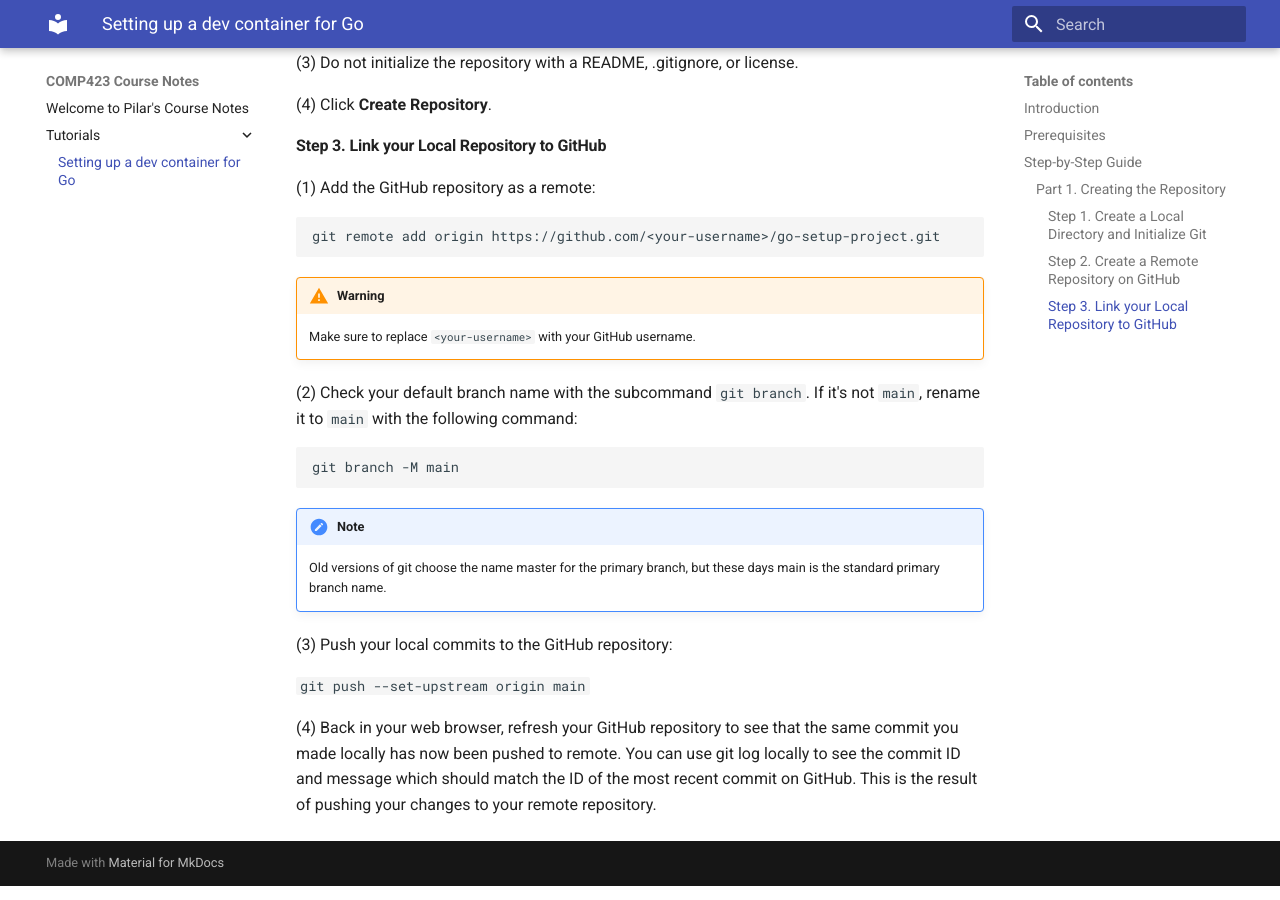
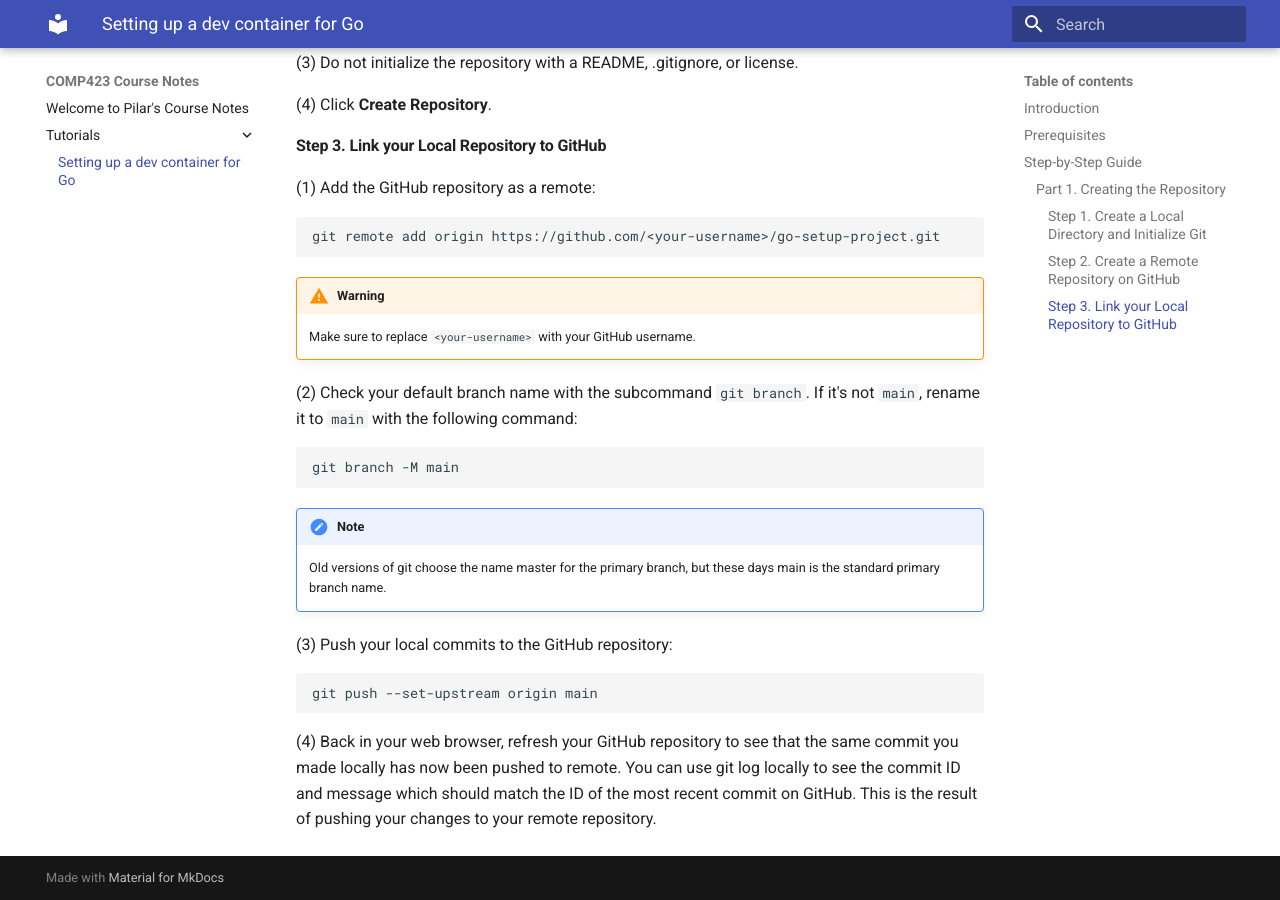
Before and after one commit to mchia157/comp423-course-notes, an MkDocs documentation site: the page built from docs/tutorials/go-setup.md, in a window 1280 px wide and 900 px high, scrolled down 1611 px. Built offline with MkDocs 1.6.1 and Material for MkDocs 9.7.7, drawn with Linux system fonts in a browser that asks for light colours.

Commit message:
Fixed code blocks

````diff
--- a/docs/tutorials/go-setup.md
+++ b/docs/tutorials/go-setup.md
@@ -76,6 +76,8 @@ git branch -M main
 
 (3) Push your local commits to the GitHub repository:
 
-`git push --set-upstream origin main`
+```bash
+git push --set-upstream origin main
+```
 
 (4) Back in your web browser, refresh your GitHub repository to see that the same commit you made locally has now been pushed to remote. You can use git log locally to see the commit ID and message which should match the ID of the most recent commit on GitHub. This is the result of pushing your changes to your remote repository.
````
